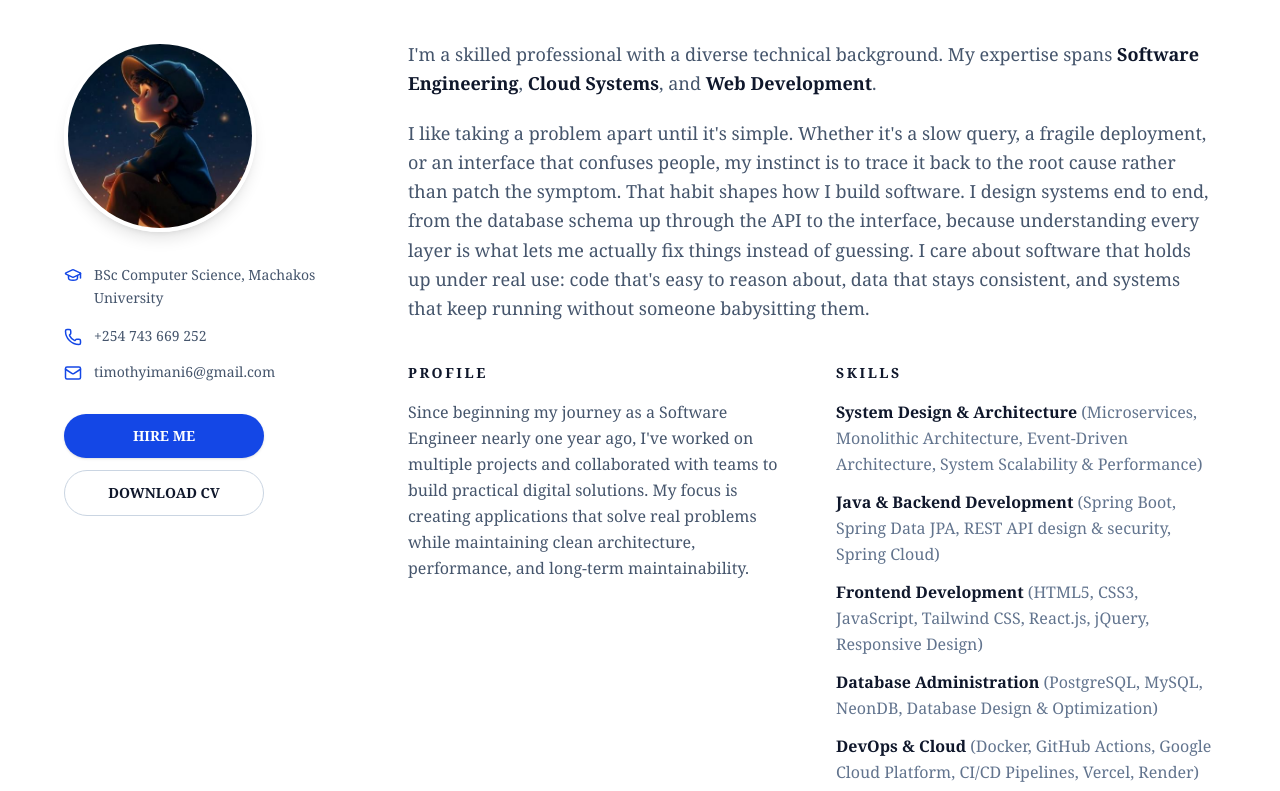
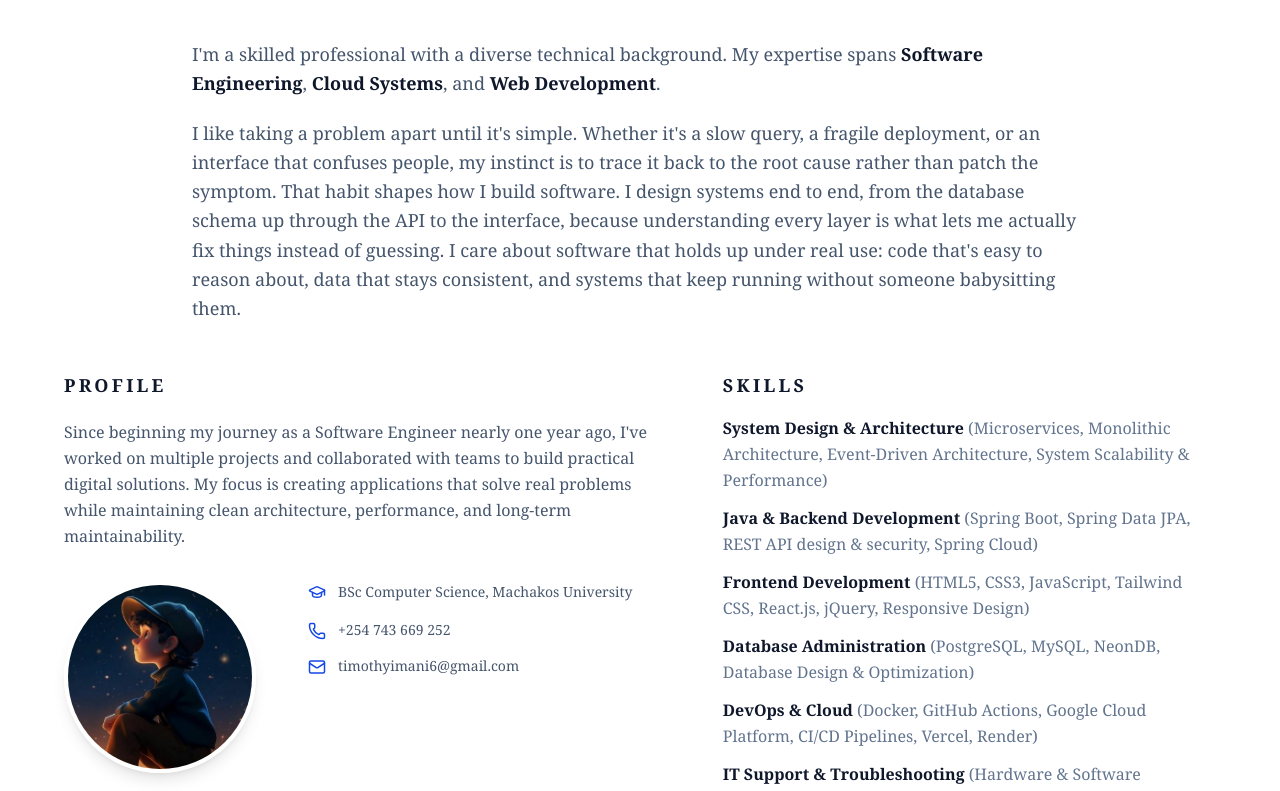
Before and after one commit to imani-prog/Timothy-Imani, a React (Vite) app: page / in a window 1280 px wide. Shown: the part 768-1559 px from the top of the page. Built offline with nearby package versions, Linux system fonts and the light colour scheme.

Commit message:
Added skills

```diff
--- a/src/components/sections/About.jsx
+++ b/src/components/sections/About.jsx
@@ -18,16 +18,46 @@ export default function About() {
           </h3>
         </div>
 
-        <div className="grid lg:grid-cols-[280px_1fr] gap-12 lg:gap-16 items-start">
-          <div className="flex flex-col items-center lg:items-start">
+        <div className="space-y-12">
+          <div className="space-y-5 max-w-4xl mx-auto">
+            <p className="text-lg leading-relaxed text-slate-600 dark:text-slate-300">
+              I'm a skilled professional with a diverse technical background. My expertise spans
+              <span className="font-semibold text-slate-900 dark:text-white"> Software Engineering</span>,
+              <span className="font-semibold text-slate-900 dark:text-white"> Cloud Systems</span>, and
+              <span className="font-semibold text-slate-900 dark:text-white"> Web Development</span>.
+            </p>
+
+            <p className="text-lg leading-relaxed text-slate-600 dark:text-slate-300">
+              I like taking a problem apart until it's simple. Whether it's a slow query, a fragile deployment,
+              or an interface that confuses people, my instinct is to trace it back to the root cause rather than
+              patch the symptom. That habit shapes how I build software. I design systems end to end, from the
+              database schema up through the API to the interface, because understanding every layer is what lets
+              me actually fix things instead of guessing. I care about software that holds up under real use:
+              code that's easy to reason about, data that stays consistent, and systems that keep running without
+              someone babysitting them.
+            </p>
+          </div>
+
+          <div className="grid lg:grid-cols-[1.1fr_0.9fr] gap-10 lg:gap-14 items-start">
+            <div>
+              <h4 className="text-lg font-semibold uppercase tracking-[0.18em] text-slate-900 dark:text-white mb-5">
+                Profile
+              </h4>
+              <p className="text-base leading-relaxed text-slate-600 dark:text-slate-300">
+                Since beginning my journey as a Software Engineer nearly one year ago, I've worked on
+                multiple projects and collaborated with teams to build practical digital solutions. My focus
+                is creating applications that solve real problems while maintaining clean architecture,
+                performance, and long-term maintainability.
+              </p>
+
+              <div className="mt-8 grid sm:grid-cols-[220px_1fr] gap-6 items-center sm:items-start">
                 <img
                   src={ProfileImage}
                   alt="Timothy Imani"
-              className="w-40 h-40 sm:w-48 sm:h-48 rounded-full object-cover border-4 border-white dark:border-slate-800 shadow-lg"
+                  className="w-40 h-40 sm:w-48 sm:h-48 rounded-full object-cover border-4 border-white dark:border-slate-800 shadow-lg mx-auto sm:mx-0"
                 />
 
-            <div className="mt-8 w-full space-y-4">
-
+                <div className="space-y-4">
                   <div className="flex items-start gap-3">
                     <GraduationCap size={18} className="mt-0.5 text-blue-700 dark:text-blue-400 shrink-0" />
                     <span className="text-sm text-slate-600 dark:text-slate-300 leading-relaxed">
@@ -55,65 +85,11 @@ export default function About() {
                     </a>
                   </div>
                 </div>
-
-            <div className="mt-8 flex flex-col w-full max-w-50 mx-auto lg:mx-0 gap-3">
-              <a
-                href={WHATSAPP_URL}
-                target="_blank"
-                rel="noreferrer"
-                className="w-full text-center px-4 py-3 rounded-full bg-blue-700 text-white text-sm font-semibold shadow-sm hover:bg-blue-800 transition-all duration-200"
-              >
-                HIRE ME
-              </a>
-              <a
-                href={CV_URL}
-                target="_blank"
-                rel="noreferrer"
-                className="w-full text-center px-4 py-3 rounded-full border border-slate-300 dark:border-slate-700 text-slate-900 dark:text-slate-100 text-sm font-semibold hover:bg-slate-100 dark:hover:bg-slate-800 transition-all duration-200"
-              >
-                DOWNLOAD CV
-              </a>
               </div>
             </div>
 
-          <div className="space-y-10">
-            <div className="space-y-5">
-              <p className="text-lg leading-relaxed text-slate-600 dark:text-slate-300">
-                I'm a skilled professional with a diverse technical background. My expertise spans
-                <span className="font-semibold text-slate-900 dark:text-white"> Software Engineering</span>,
-                <span className="font-semibold text-slate-900 dark:text-white"> Cloud Systems</span>, and
-                <span className="font-semibold text-slate-900 dark:text-white"> Web Development</span>.
-              </p>
-
-              <p className="text-lg leading-relaxed text-slate-600 dark:text-slate-300">
-                  I like taking a problem apart until it's simple. Whether it's a slow
-                  query, a fragile deployment, or an interface that confuses people, my
-                  instinct is to trace it back to the root cause rather than patch the
-                  symptom. That habit shapes how I build software. I design systems
-                  end to end, from the database schema up through the API to the
-                  interface, because understanding every layer is what lets me actually
-                  fix things instead of guessing. I care about software that holds up
-                  under real use: code that's easy to reason about, data that stays
-                  consistent, and systems that keep running without someone babysitting
-                  them.
-              </p>
-            </div>
-
-            <div className="grid md:grid-cols-2 gap-8 md:gap-12">
             <div>
-                <h4 className="text-sm font-semibold uppercase tracking-[0.18em] text-slate-900 dark:text-white mb-4">
-                  Profile
-                </h4>
-                <p className="text-base leading-relaxed text-slate-600 dark:text-slate-300">
-                  Since beginning my journey as a Software Engineer nearly one year ago, I've worked on
-                  multiple projects and collaborated with teams to build practical digital solutions.
-                  My focus is creating applications that solve real problems while maintaining clean
-                  architecture, performance, and long-term maintainability.
-                </p>
-              </div>
-
-              <div>
-                <h4 className="text-sm font-semibold uppercase tracking-[0.18em] text-slate-900 dark:text-white mb-4">
+              <h4 className="text-lg font-semibold uppercase tracking-[0.18em] text-slate-900 dark:text-white mb-4">
                 Skills
               </h4>
               <div className="space-y-3 text-base text-slate-600 dark:text-slate-300">
@@ -126,6 +102,24 @@ export default function About() {
               </div>
             </div>
           </div>
+
+          <div className="mt-4 flex flex-col sm:flex-row justify-center gap-3 max-w-[520px] mx-auto">
+            <a
+              href={WHATSAPP_URL}
+              target="_blank"
+              rel="noreferrer"
+              className="flex-1 min-w-[180px] text-center px-4 py-3 rounded-full bg-blue-700 text-white text-sm font-semibold shadow-sm hover:bg-blue-800 transition-all duration-200"
+            >
+              HIRE ME
+            </a>
+            <a
+              href={CV_URL}
+              target="_blank"
+              rel="noreferrer"
+              className="flex-1 min-w-[180px] text-center px-4 py-3 rounded-full border border-slate-300 dark:border-slate-700 text-slate-900 dark:text-slate-100 text-sm font-semibold hover:bg-slate-100 dark:hover:bg-slate-800 transition-all duration-200"
+            >
+              DOWNLOAD CV
+            </a>
           </div>
         </div>
       </div>
--- a/src/data/skillsData.js
+++ b/src/data/skillsData.js
@@ -24,6 +24,11 @@ export const skillGroups = [
     related: ['Docker', 'GitHub Actions', 'Google Cloud Platform', 'CI/CD Pipelines', 'Vercel','Render'],
   },
   {
+    main: 'IT Support & Troubleshooting',
+    related: ['Hardware & Software Troubleshooting', 'Network Configuration', 'System Maintenance', 'Technical Support'],
+  },
+
+  {
     main: 'Tools',
     related: ['Git & GitHub', 'VS Code', 'IntelliJ IDEA', 'Postman','PgAdmin'],
   },
```
Lines whose indentation alone changed are shown as unchanged.
